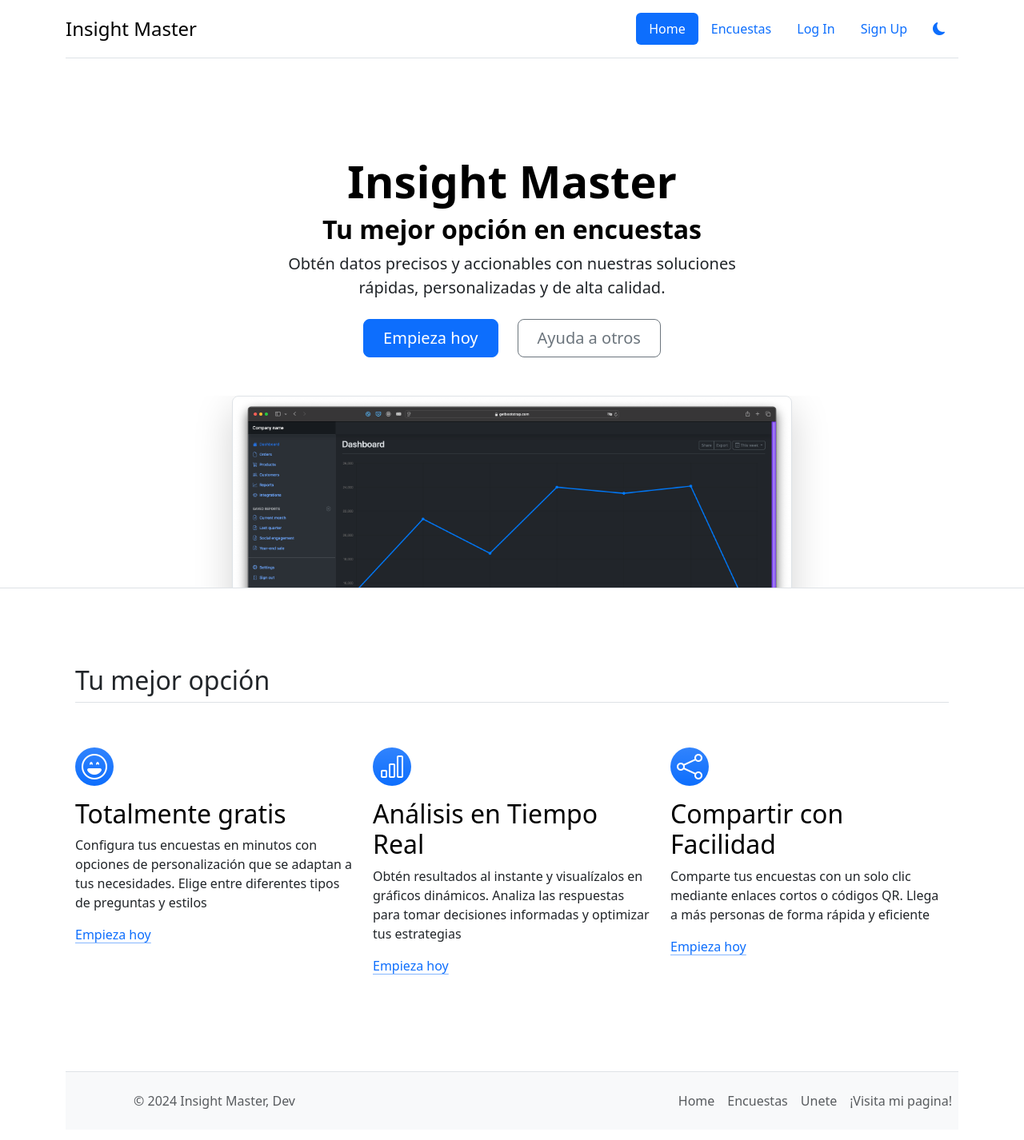
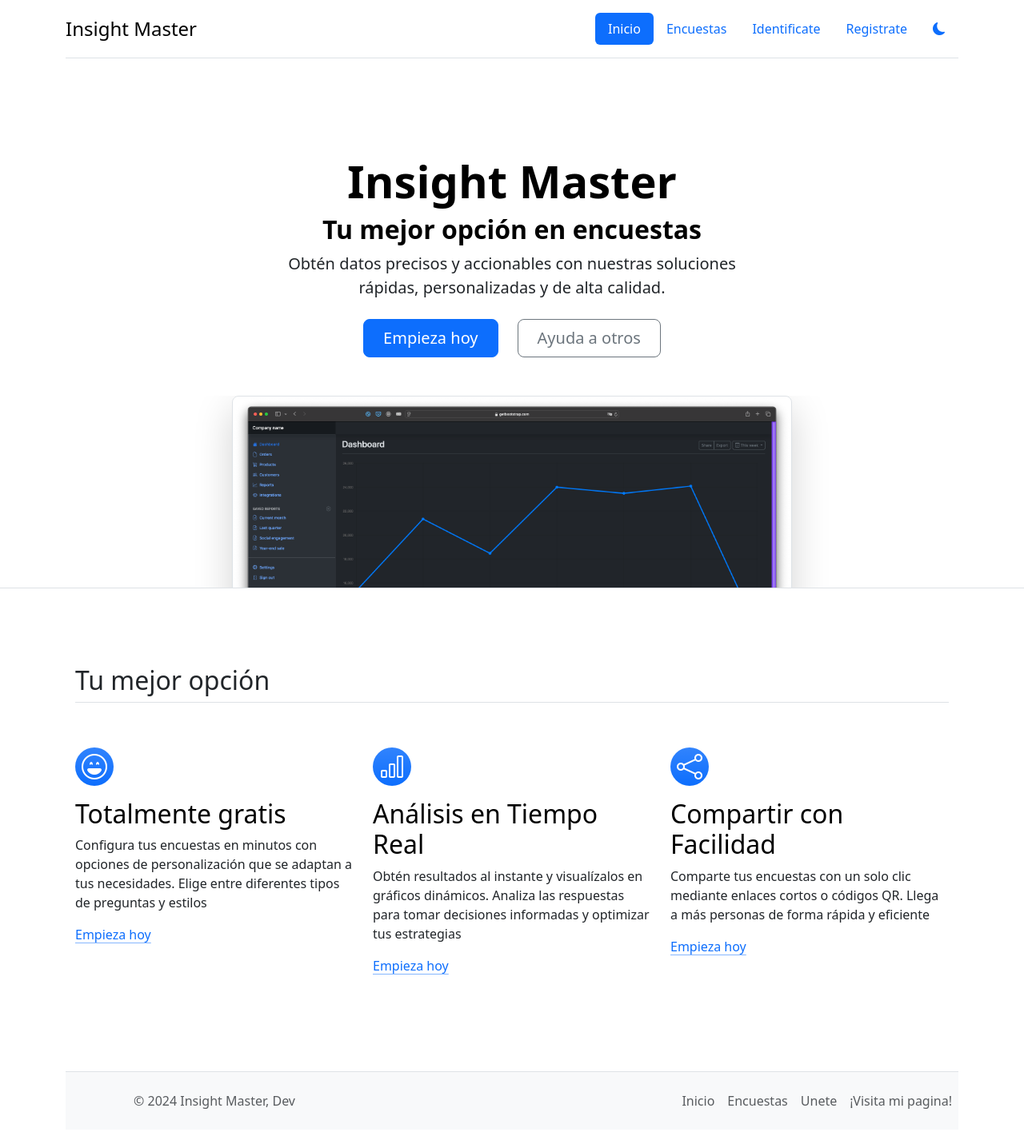
Before and after one commit to grupo-33-devf/equipo2, a React (Vite) app in the folder frontend/: page / in a window 1280 px wide. Shown: the top 1426 px of the page at 80% size. Built offline with nearby package versions, Linux system fonts and the light colour scheme.

Commit message:
Corrección de textos de la página

```diff
--- a/frontend/src/Components/Footer/Footer.jsx
+++ b/frontend/src/Components/Footer/Footer.jsx
@@ -16,7 +16,7 @@ const Footer = () => {
                 <ul className="nav col-md-4 justify-content-end">
                     <li className="nav-item">
                         <a href="/" className="nav-link px-2 text-body-secondary">
-                            Home
+                            Inicio
                         </a>
                     </li>
                     <li className="nav-item">
--- a/frontend/src/Components/Header/Header.jsx
+++ b/frontend/src/Components/Header/Header.jsx
@@ -45,7 +45,7 @@ const Header = () => {
                 <ul className="nav nav-pills">
                     <li className="nav-item">
                         <NavLink to="/" className="nav-link" aria-current="page">
-                            Home
+                            Inicio
                         </NavLink>
                     </li>
                     <li className="nav-item">
@@ -62,7 +62,7 @@ const Header = () => {
                             </li>
                             <li className="nav-item">
                                 <button className="btn btn-link nav-link" onClick={handleLogout}>
-                                    Log Out
+                                    Cerrar sesión
                                 </button>
                             </li>
                         </>
@@ -70,12 +70,12 @@ const Header = () => {
                         <>
                             <li className="nav-item">
                                 <NavLink to="/login" className="nav-link">
-                                    Log In
+                                    Identificate
                                 </NavLink>
                             </li>
                             <li className="nav-item">
                                 <NavLink to="/signup" className="nav-link">
-                                    Sign Up
+                                    Registrate
                                 </NavLink>
                             </li>
                         </>
```
